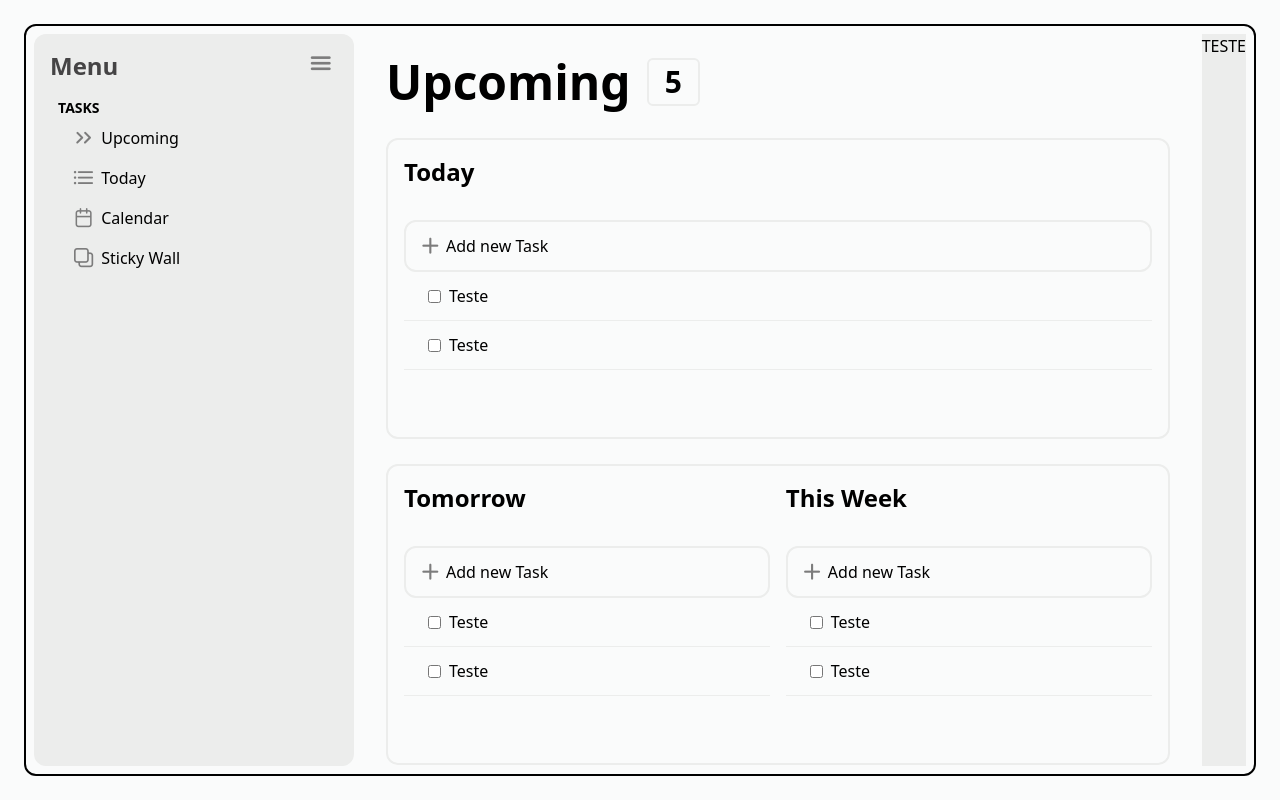
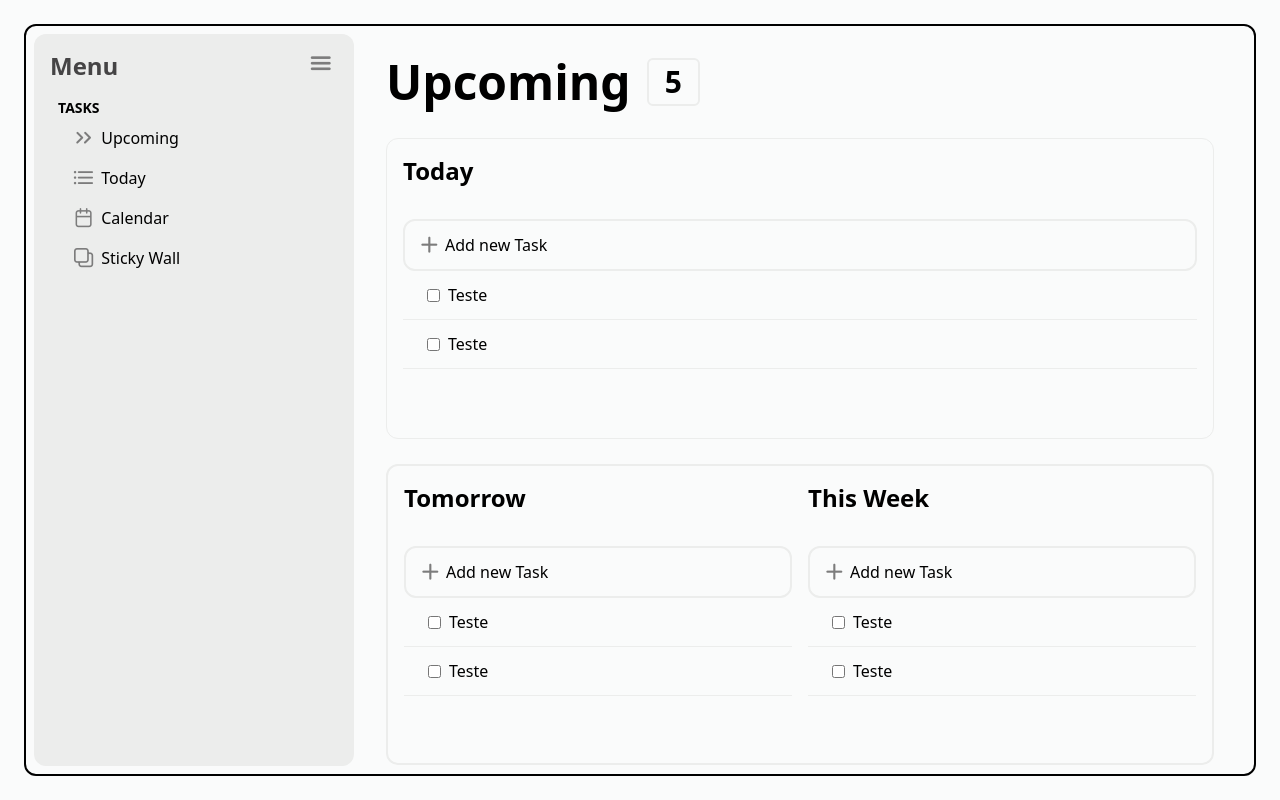
Before and after one commit to idkrian/newtodo, an Angular app in the folder front/: page /upcoming in a window 1280 px wide. Built offline with nearby package versions, Linux system fonts and the light colour scheme.

Commit message:
feat: open sidebar task functionality

```diff
--- a/front/src/app/app.component.html
+++ b/front/src/app/app.component.html
@@ -4,6 +4,6 @@
     <div class="w-full">
       <router-outlet />
     </div>
-    <app-sidebar-task [showTaskSidebar]="showTaskSidebar()" />
+    <app-sidebar-task />
   </div>
 </div>
--- a/front/src/app/app.component.ts
+++ b/front/src/app/app.component.ts
@@ -5,6 +5,7 @@ import { TaskComponent } from './components/molecules/task/task.component';
 import { AddTaskButtonComponent } from './components/molecules/add-task-button/add-task-button.component';
 import { CommonModule } from '@angular/common';
 import { SidebarTaskComponent } from './pages/sidebar-task/sidebar-task.component';
+import { DataService } from './data.service';
 
 @Component({
   selector: 'app-root',
@@ -18,11 +19,6 @@ import { SidebarTaskComponent } from './pages/sidebar-task/sidebar-task.componen
     SidebarTaskComponent,
   ],
   templateUrl: './app.component.html',
+  providers: [DataService],
 })
-export class AppComponent {
-  taskSidebar: boolean = false;
-
-  showTaskSidebar(): void {
-    this.taskSidebar = !this.taskSidebar;
-  }
-}
+export class AppComponent {}
--- a/front/src/app/components/molecules/add-task-button/add-task-button.component.html
+++ b/front/src/app/components/molecules/add-task-button/add-task-button.component.html
@@ -1,5 +1,6 @@
 <button
   class="flex justify-start border-2 border-backgroundGrey py-3 px-4 rounded-xl w-full align-middle items-center"
+  (click)="toggle()"
 >
   <i class="pi pi-plus font-bold" style="color: #7c7c7c; font-size: 1rem"></i>
   <p class="ml-2">Add new Task</p>
--- a/front/src/app/components/molecules/add-task-button/add-task-button.component.ts
+++ b/front/src/app/components/molecules/add-task-button/add-task-button.component.ts
@@ -1,4 +1,5 @@
 import { Component } from '@angular/core';
+import { DataService } from '../../../data.service';
 
 @Component({
   selector: 'app-add-task-button',
@@ -6,4 +7,10 @@ import { Component } from '@angular/core';
   imports: [],
   templateUrl: './add-task-button.component.html',
 })
-export class AddTaskButtonComponent {}
+export class AddTaskButtonComponent {
+  constructor(private dataService: DataService) {}
+
+  toggle() {
+    this.dataService.toggleTaskSidebar();
+  }
+}
--- /dev/null
+++ b/front/src/app/data.service.ts
@@ -0,0 +1,17 @@
+import { Injectable } from '@angular/core';
+
+@Injectable({
+  providedIn: 'root',
+})
+export class DataService {
+  constructor() {}
+  showTaskSidebar = false;
+
+  toggleTaskSidebar(): void {
+    this.showTaskSidebar = !this.showTaskSidebar;
+    console.log(this.showTaskSidebar);
+  }
+  getTaskSidebar(): boolean {
+    return this.showTaskSidebar;
+  }
+}
--- a/front/src/app/pages/sidebar-task/sidebar-task.component.html
+++ b/front/src/app/pages/sidebar-task/sidebar-task.component.html
@@ -1,3 +1,6 @@
-<div class="h-full bg-backgroundGrey">
-  <p>TESTE</p>
+<div
+  [ngClass]="showTaskSidebar() ? 'bg-backgroundGrey w-64 p-4' : 'hidden'"
+  class="h-full transition-all"
+>
+  <h1 class="text-2xl font-bold text-fontBlack">Task:</h1>
 </div>
--- a/front/src/app/pages/sidebar-task/sidebar-task.component.ts
+++ b/front/src/app/pages/sidebar-task/sidebar-task.component.ts
@@ -1,11 +1,17 @@
 import { Component, Input } from '@angular/core';
+import { DataService } from '../../data.service';
+import { CommonModule } from '@angular/common';
 
 @Component({
   selector: 'app-sidebar-task',
   standalone: true,
-  imports: [],
+  imports: [CommonModule],
   templateUrl: './sidebar-task.component.html',
 })
 export class SidebarTaskComponent {
-  @Input() showTaskSidebar: any;
+  constructor(private dataService: DataService) {}
+
+  showTaskSidebar() {
+    return this.dataService.showTaskSidebar;
+  }
 }
--- a/front/src/app/pages/upcoming/upcoming.component.html
+++ b/front/src/app/pages/upcoming/upcoming.component.html
@@ -1,7 +1,7 @@
 <div class="w-full h-full p-6">
   <app-title [label]="'Upcoming'" />
   <div style="height: calc(100% - 57px)" class="flex flex-col justify-between">
-    <div class="w-full h-[48%] border-2 border-backgroundGrey rounded-xl p-4">
+    <div class="w-full h-[48%] border border-backgroundGrey rounded-xl p-4">
       <app-title [label]="'Today'" [titleSize]="'small'" />
       <app-add-task-button />
       <app-task />
```
